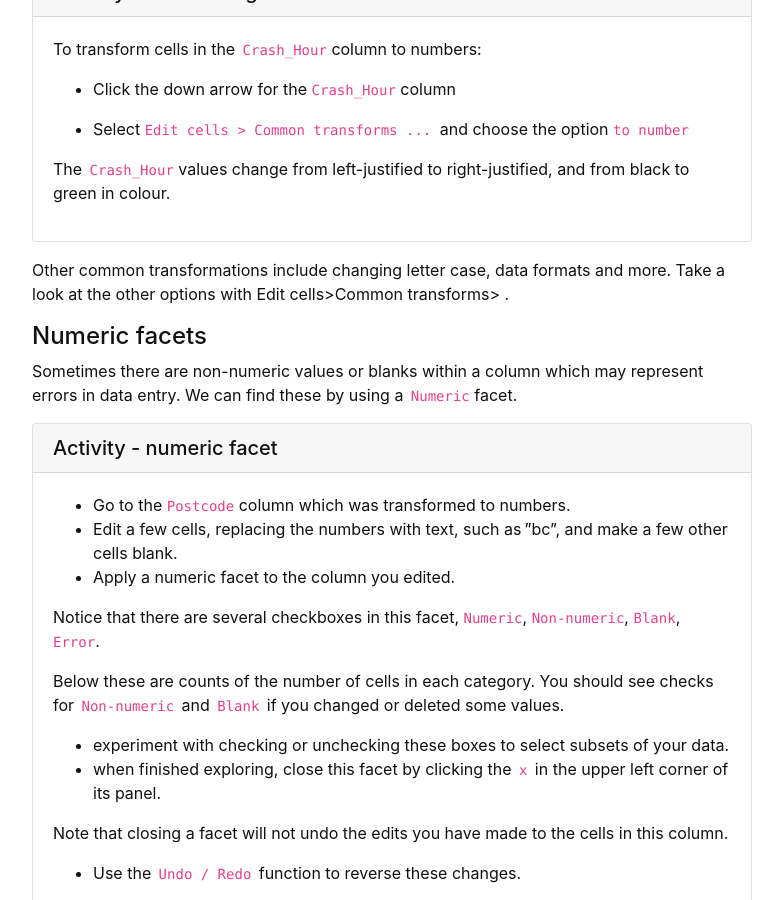
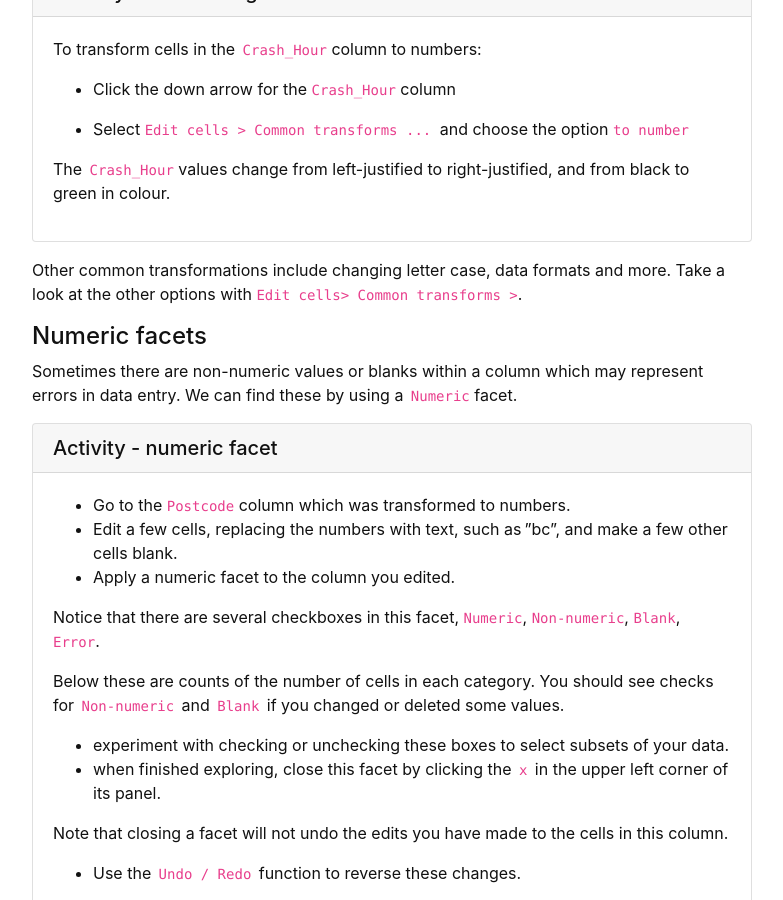
Before and after one commit to GULibrarySandbox/intro-data-wrangle, a Jekyll site: the page built from content/7-lesson.md, in a window 1280 px wide and 900 px high, scrolled down 471 px. Shown: the whole window, without its empty margins (248-1031 px from the left). Built offline with Jekyll 4.4.1, drawn with Linux system fonts in a browser that asks for light colours.

```diff
--- a/content/7-lesson.md
+++ b/content/7-lesson.md
@@ -19,7 +19,7 @@ To transform cells in the  `Crash_Hour`  column to numbers:
 
 The  `Crash_Hour`  values change from left-justified to right-justified, and from black to green in colour.{% endcapture %} {% include card.md header="Activity - tranforming text to numbers" text=text %}
 
-Other common transformations include changing letter case, data formats and more. Take a look at the other options with Edit cells>Common transforms> .
+Other common transformations include changing letter case, data formats and more. Take a look at the other options with `Edit cells> Common transforms >`.
 
 #### Numeric facets
 
```
